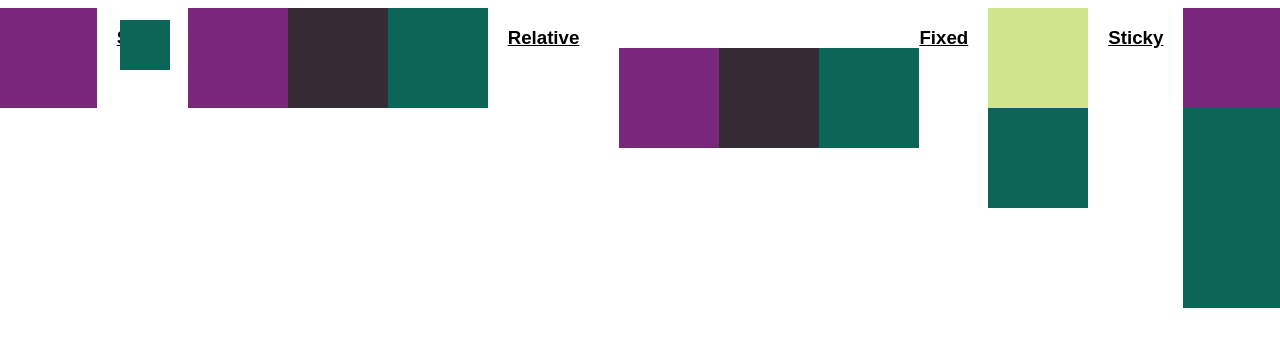
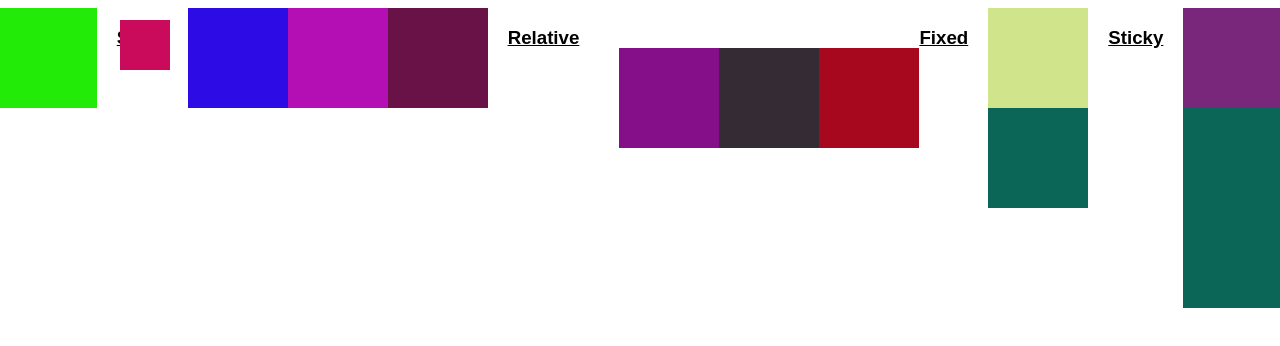
Before and after one commit to Dilna9048/CSS, a plain HTML site: page Css work/positionWork.html in a window 1280 px wide. Shown: the top 346 px of the page. Drawn offline with Linux system fonts and the light colour scheme.

Commit message:
add files

```diff
--- a/Css work/positionWork.html
+++ b/Css work/positionWork.html
@@ -31,7 +31,7 @@
         position: relative;
         width: 100px;
         height: 100px;
-        background-color: rgb(120, 39, 123);
+        background-color: rgb(34, 235, 8);
       }
 
       .child {
@@ -40,7 +40,7 @@
         left: 120px;
         width: 50px;
         height: 50px;
-        background-color: rgb(12, 102, 87);
+        background-color: rgb(202, 11, 91);
       }
 
       .fixed {
@@ -66,7 +66,27 @@
       <div class="static">
         <div
           style="
-            background-color: rgb(120, 39, 123);
+            background-color: rgb(44, 11, 228);
+            height: 100px;
+            width: 100px;
+          "
+        ></div>
+        <div
+          style="background-color: rgb(180, 15, 180); height: 100px; width: 100px"
+        ></div>
+        <div
+          style="
+            background-color: rgb(104, 18, 71);
+            height: 100px;
+            width: 100px;
+          "
+        ></div>
+      </div>
+      <h3>Relative</h3>
+      <div class="relative">
+        <div
+          style="
+            background-color: rgb(132, 15, 136);
             height: 100px;
             width: 100px;
           "
@@ -76,27 +96,7 @@
         ></div>
         <div
           style="
-            background-color: rgb(12, 102, 87);
-            height: 100px;
-            width: 100px;
-          "
-        ></div>
-      </div>
-      <h3>Relative</h3>
-      <div class="relative">
-        <div
-          style="
-            background-color: rgb(120, 39, 123);
-            height: 100px;
-            width: 100px;
-          "
-        ></div>
-        <div
-          style="background-color: rgb(52, 43, 52); height: 100px; width: 100px"
-        ></div>
-        <div
-          style="
-            background-color: rgb(12, 102, 87);
+            background-color: rgb(168, 8, 29);
             height: 100px;
             width: 100px;
           "
```
